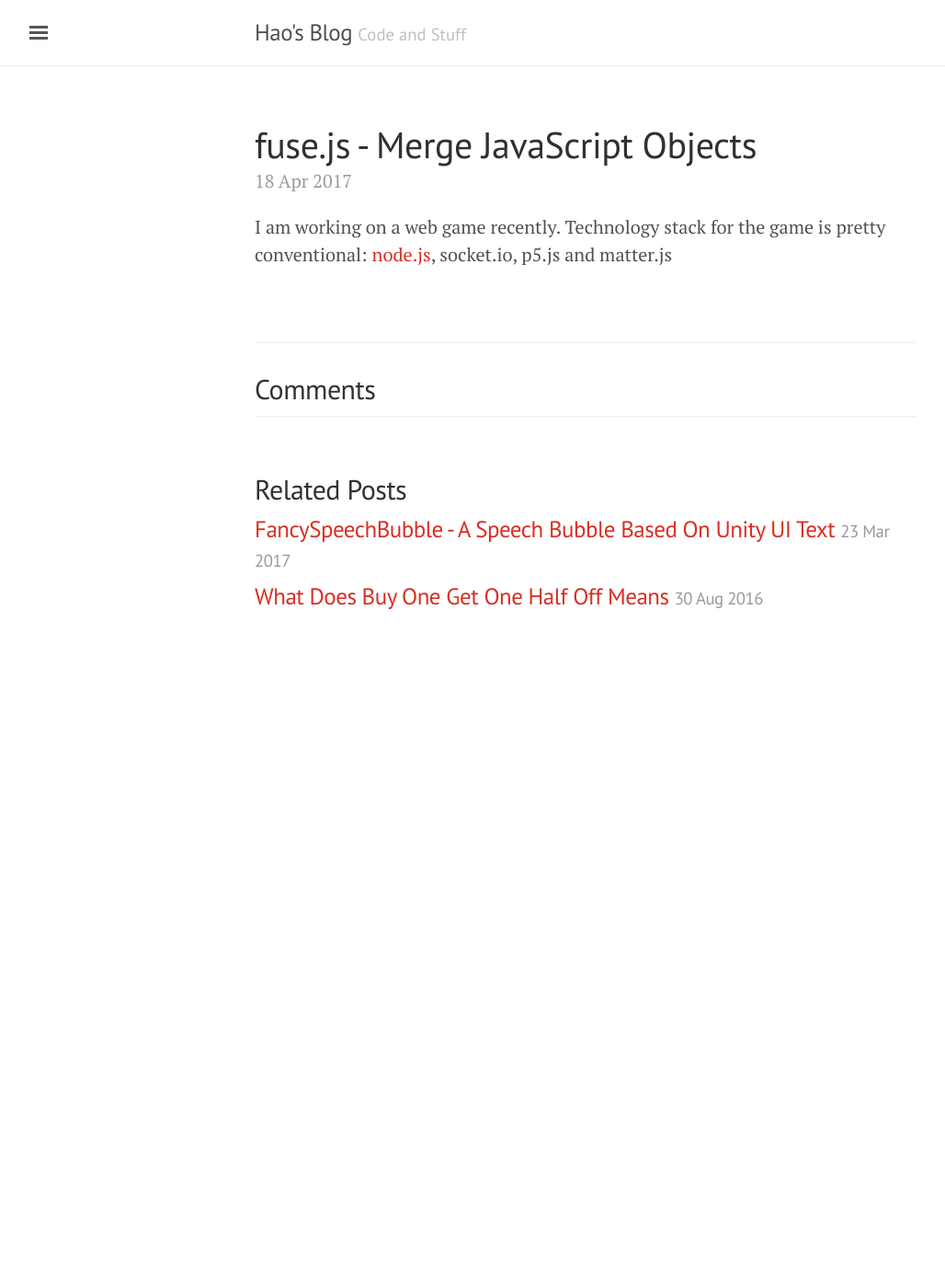
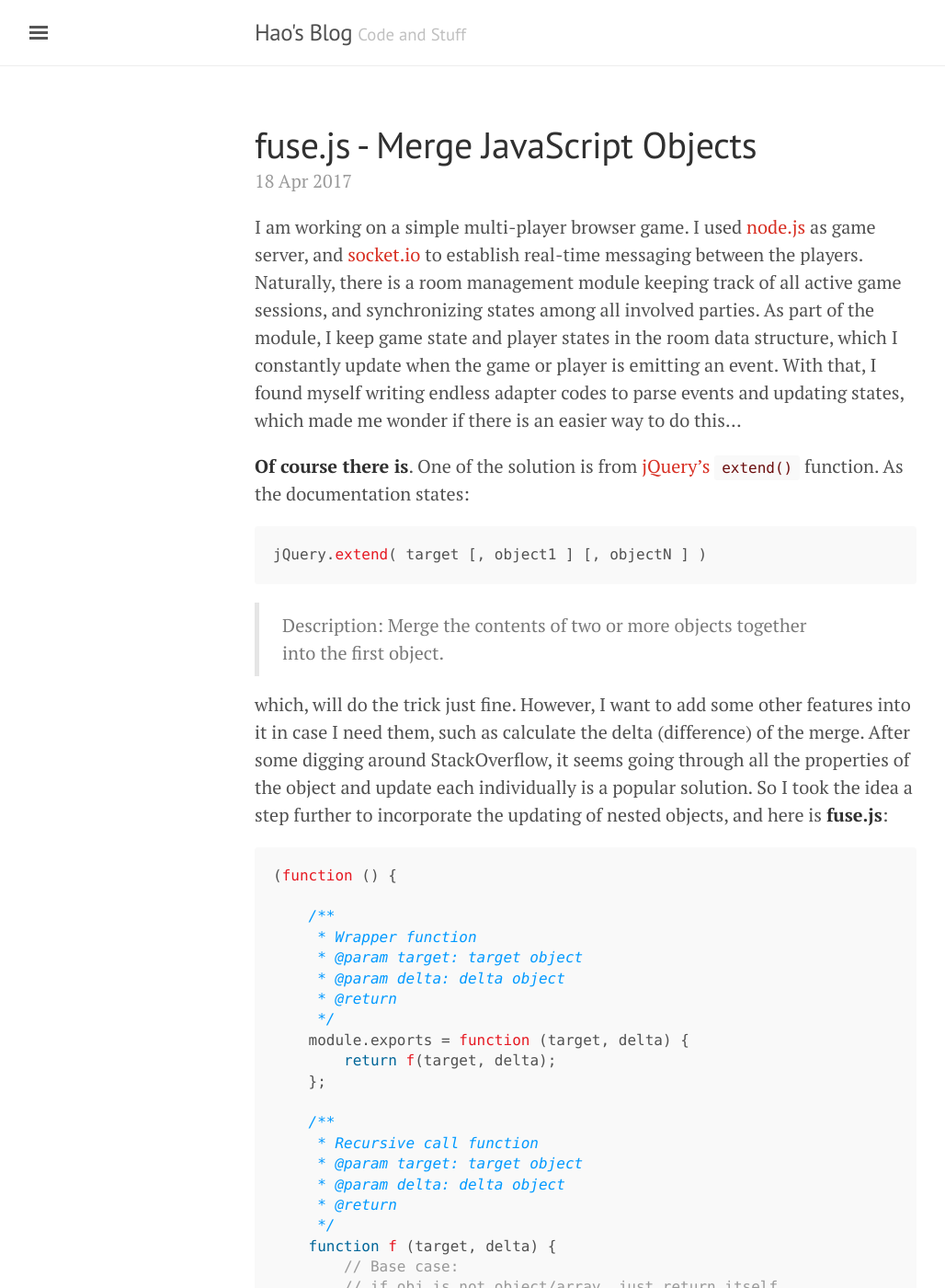
Before and after one commit to solosodium/solosodium.github.io, a Jekyll site: the page built from _posts/2017-04-18-fuse.js-merge-javascript-objects.md, in a window 1280 px wide and 1400 px high. Shown: the whole window at 92% size, without its empty margins (3-1031 px from the left). Built offline with Jekyll 4.4.1, drawn with Linux system fonts in a browser that asks for light colours; some of the changed text lies outside the part shown.

Commit message:
New post

````diff
--- a/_posts/2017-04-18-fuse.js-merge-javascript-objects.md
+++ b/_posts/2017-04-18-fuse.js-merge-javascript-objects.md
@@ -4,4 +4,59 @@
 published: true
 ---
 
-I am working on a web game recently. Technology stack for the game is pretty conventional: [node.js](), socket.io, p5.js and matter.js
+I am working on a simple multi-player browser game. I used [node.js](https://nodejs.org/en/) as game server, and [socket.io](https://socket.io/) to establish real-time messaging between the players. Naturally, there is a room management module keeping track of all active game sessions, and synchronizing states among all involved parties. As part of the module, I keep game state and player states in the room data structure, which I constantly update when the game or player is emitting an event. With that, I found myself writing endless adapter codes to parse events and updating states, which made me wonder if there is an easier way to do this...
+
+**Of course there is**. One of the solution is from [jQuery's](https://api.jquery.com/jquery.extend/) ```extend()``` function. As the documentation states:
+
+```javascript
+jQuery.extend( target [, object1 ] [, objectN ] )
+```
+> Description: Merge the contents of two or more objects together into the first object.
+
+which, will do the trick just fine. However, I want to add some other features into it in case I need them, such as calculate the delta (difference) of the merge. After some digging around StackOverflow, it seems going through all the properties of the object and update each individually is a popular solution. So I took the idea a step further to incorporate the updating of nested objects, and here is **fuse.js**:
+
+```javascript
+(function () {
+
+    /**
+     * Wrapper function
+     * @param target: target object
+     * @param delta: delta object
+     * @return {{}}
+     */
+    module.exports = function (target, delta) {
+        return f(target, delta);
+    };
+
+    /**
+     * Recursive call function
+     * @param target: target object
+     * @param delta: delta object
+     * @return {{}}
+     */
+    function f (target, delta) {
+        // Base case:
+        // if obj is not object/array, just return itself
+        if (typeof delta !== 'object') {
+            return delta;
+        }
+        // General case:
+        // go through all key/index(s) in object/array
+        for (var key in delta) {
+            if (target.hasOwnProperty(key)) {
+                // update
+                target[key] = f(target[key], delta[key]);
+            } else {
+                // insert
+                target[key] = delta[key];
+            }
+        }
+        return target;
+    }
+
+})();
+```
+
+It's an extremely simple snippet which is quite self-explanatory. However, there is one thing requires clarification: in this script, an *array* is treated the same as an *object*, so if you are updating say ```[1,2,3,4]``` with ```[7,8]```, the end result will be ```[7,8,3,4]```, because these elements share the same **index**, which effectively is ```key``` in the snippet.
+
+Future work: I will keep adding features to this module as I mentioned before, hopefully it will be somewhat useful in the future.
````
